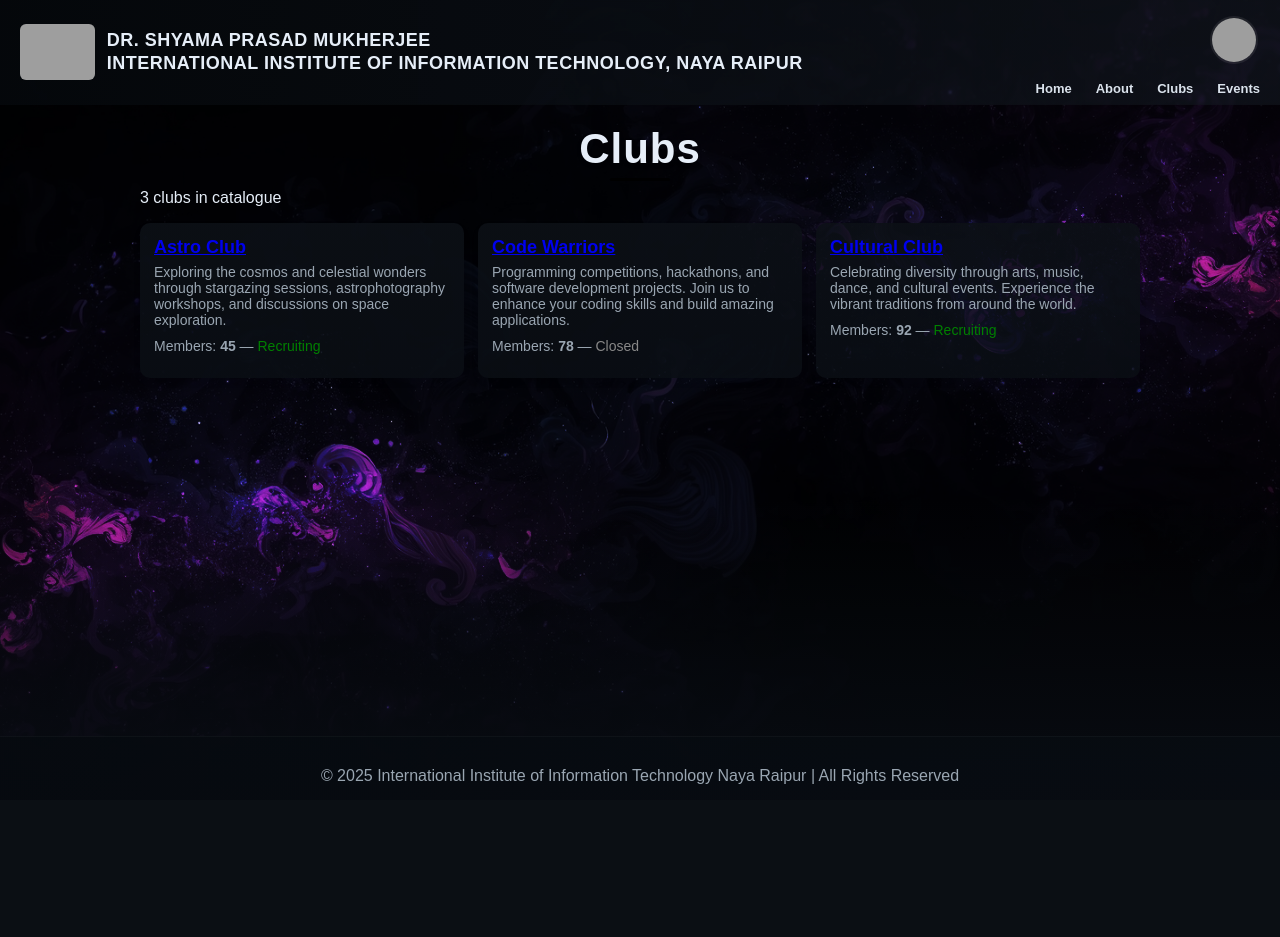
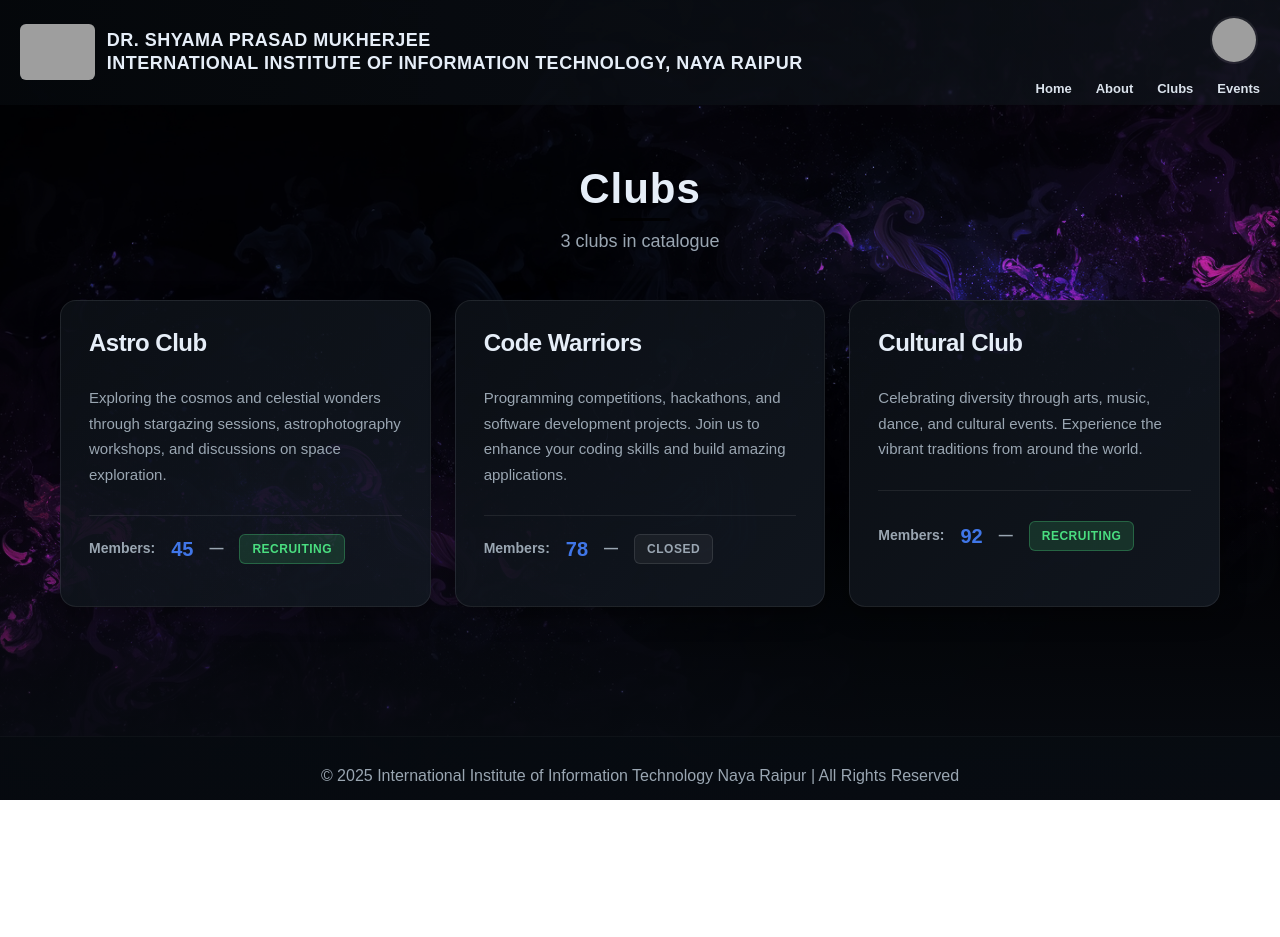
Before and after one commit to Mreenal-Dh/CLUB_DEMON, a Flask app: page /clubs in a window 1280 px wide. Run offline with Flask 3, Linux system fonts and the light colour scheme; data comes from the database, SQL or seed files in the repository; grey boxes are pictures that could not be loaded.

Commit message:
Update style.css

```diff
--- a/static/style.css
+++ b/static/style.css
@@ -3468,3 +3468,250 @@ body:has(.login-wrapper) .bg-layer {
 .bg-layer.pattern-repeat::after {
     display: none;
 }
+/* ===== BACKGROUND IMAGE FIXES - ADD TO END OF style.css ===== */
+
+/* Make background visible on ALL pages including login and home */
+.bg-layer {
+    position: fixed;
+    inset: 0;
+    z-index: 0;
+    background-image:
+        linear-gradient(180deg, rgba(3,8,15,0.70), rgba(8,12,18,0.70)),
+        url("/static/images/IMG_0740.jpg");
+    background-blend-mode: overlay, normal;
+    background-size: cover;
+    background-position: center;
+    background-repeat: repeat;  /* Repeat to prevent empty space */
+    background-attachment: scroll;  /* Better for mobile */
+    pointer-events: none;
+    will-change: background-position;
+    opacity: 1 !important;
+    visibility: visible !important;
+}
+
+/* Ensure body and html don't block background */
+html, body {
+    background: transparent !important;
+}
+
+/* Make sure all page containers are transparent and positioned correctly */
+body > * {
+    position: relative;
+    z-index: 10;
+}
+
+/* Login page background visibility */
+.login-wrapper {
+    background: transparent !important;
+}
+
+.login-container {
+    background: linear-gradient(135deg, rgba(12,16,22,0.93), rgba(18,24,33,0.91)) !important;
+}
+
+/* Home page background visibility */
+.scroll-container {
+    background: transparent !important;
+}
+
+.hero {
+    background: linear-gradient(135deg, rgba(12,16,22,0.88), rgba(18,24,33,0.85)) !important;
+}
+
+/* Events page - repeating background */
+.events-page {
+    background: transparent !important;
+}
+
+/* Club detail page different background */
+.bg-layer.club-detail-bg {
+    background-image:
+        linear-gradient(180deg, rgba(3,8,15,0.70), rgba(8,12,18,0.70)),
+        url("/static/images/club_info_bg1.jpg");
+    background-repeat: repeat;
+}
+
+/* Make cards slightly more transparent to show background */
+.square-card,
+.club-card,
+.event-brick {
+    background: linear-gradient(135deg, rgba(12,16,22,0.92), rgba(18,24,33,0.90)) !important;
+}
+
+/* ===== IMPROVED CLUBS LIST PAGE ===== */
+
+.clubs {
+    max-width: 1400px;
+    margin: 0 auto;
+    padding: 40px;
+}
+
+.clubs h1 {
+    text-align: center;
+    margin-bottom: 16px;
+    font-size: 42px;
+}
+
+.clubs > p {
+    text-align: center;
+    color: var(--muted);
+    font-size: 18px;
+    margin-bottom: 48px;
+}
+
+.club-list {
+    display: grid;
+    grid-template-columns: repeat(auto-fill, minmax(320px, 1fr));
+    gap: 24px;
+    margin-top: 24px;
+}
+
+.club-card {
+    background: linear-gradient(135deg, rgba(12,16,22,0.95), rgba(18,24,33,0.92));
+    border: 1px solid rgba(255,255,255,0.08);
+    border-radius: 16px;
+    padding: 28px;
+    transition: all 0.4s cubic-bezier(0.4, 0, 0.2, 1);
+    box-shadow: 0 8px 24px rgba(0,0,0,0.4);
+    display: flex;
+    flex-direction: column;
+    gap: 16px;
+}
+
+.club-card:hover {
+    transform: translateY(-8px);
+    border-color: rgba(70,130,255,0.4);
+    box-shadow: 0 16px 48px rgba(70,130,255,0.3);
+}
+
+.club-card h2 {
+    margin: 0 0 12px 0;
+    font-size: 24px;
+    color: var(--text-100);
+    font-weight: 800;
+    letter-spacing: -0.5px;
+}
+
+.club-card h2 a {
+    color: var(--text-100);
+    text-decoration: none;
+    transition: color 0.3s;
+}
+
+.club-card h2 a:hover {
+    color: rgba(70,130,255,0.9);
+}
+
+.club-card p {
+    margin: 0 0 12px 0;
+    color: var(--muted);
+    font-size: 15px;
+    line-height: 1.7;
+    flex: 1;
+}
+
+.club-card p:last-child {
+    display: flex;
+    align-items: center;
+    gap: 16px;
+    padding-top: 16px;
+    border-top: 1px solid rgba(255,255,255,0.08);
+    font-size: 14px;
+    font-weight: 600;
+}
+
+.club-card strong {
+    color: rgba(70,130,255,0.9);
+    font-size: 20px;
+}
+
+/* Recruiting badges */
+.club-card p span {
+    padding: 4px 12px;
+    border-radius: 6px;
+    font-size: 12px;
+    font-weight: 700;
+    text-transform: uppercase;
+    letter-spacing: 0.5px;
+}
+
+.club-card p span[style*="green"] {
+    background: rgba(74,222,128,0.15);
+    border: 1px solid rgba(74,222,128,0.3);
+    color: #4ade80 !important;
+}
+
+.club-card p span[style*="#888"] {
+    background: rgba(255,255,255,0.05);
+    border: 1px solid rgba(255,255,255,0.1);
+    color: var(--muted) !important;
+}
+
+@media (max-width: 768px) {
+    .clubs {
+        padding: 24px 20px;
+    }
+
+    .club-list {
+        grid-template-columns: 1fr;
+        gap: 20px;
+    }
+
+    .clubs h1 {
+        font-size: 32px;
+    }
+}
+
+/* ===== HIDE CLUB STATS SECTION ===== */
+.stats-card {
+    display: none !important;
+}
+
+/* ===== CLUB LOGO IN DETAIL PAGE ===== */
+.club-logo-large {
+    width: 160px;
+    height: 160px;
+    border-radius: 20px;
+    object-fit: cover;
+    border: 3px solid rgba(255,255,255,0.12);
+    box-shadow: 0 12px 40px rgba(0,0,0,0.5);
+}
+
+.club-logo-placeholder {
+    width: 160px;
+    height: 160px;
+    border-radius: 20px;
+    background: linear-gradient(135deg, rgba(70,130,255,0.4), rgba(90,150,255,0.2));
+    border: 3px solid rgba(255,255,255,0.12);
+    box-shadow: 0 12px 40px rgba(0,0,0,0.5);
+    display: flex;
+    align-items: center;
+    justify-content: center;
+    font-size: 64px;
+    font-weight: 900;
+    color: var(--text-100);
+    text-transform: uppercase;
+}
+
+/* ===== RESPONSIVE IMPROVEMENTS ===== */
+@media (max-width: 1024px) {
+    .club-hero-content {
+        gap: 24px;
+    }
+
+    .club-logo-large,
+    .club-logo-placeholder {
+        width: 120px;
+        height: 120px;
+        font-size: 48px;
+    }
+}
+
+@media (max-width: 768px) {
+    .club-logo-large,
+    .club-logo-placeholder {
+        width: 100px;
+        height: 100px;
+        font-size: 40px;
+    }
+}
```
